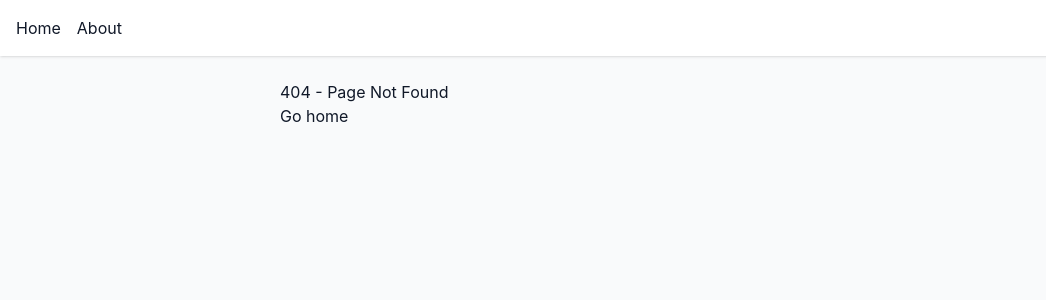
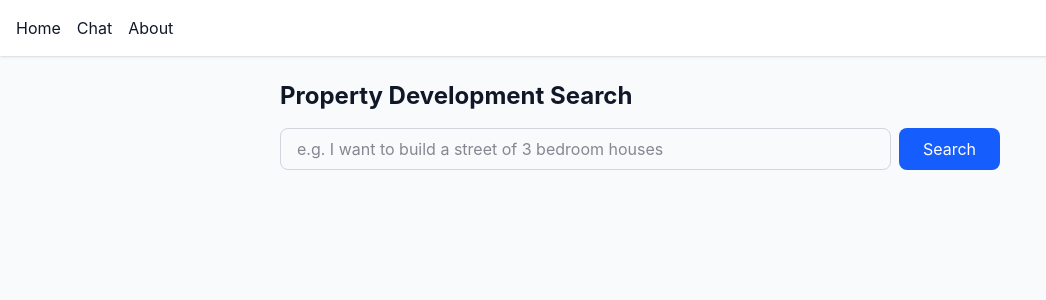
Before and after one commit to enzozbest/hl26-hashbrowns, a React (Vite) app in the folder ts/: page /chat in a window 1280 px wide. Before the commit this address had no page. Shown: the top 300 px of the page, without its empty margins (0-1046 px from the left). Built offline with nearby package versions, Linux system fonts and the light colour scheme.

Commit message:
Add client and more pages

```diff
--- a/ts/src/App.tsx
+++ b/ts/src/App.tsx
@@ -5,6 +5,7 @@ export default function App() {
     <div className="min-h-screen bg-gray-50 text-gray-900 dark:bg-gray-900 dark:text-gray-100">
       <nav className="flex gap-4 p-4 bg-white shadow dark:bg-gray-800">
         <Link to="/" className="hover:text-blue-500">Home</Link>
+        <Link to="/chat" className="hover:text-blue-500">Chat</Link>
         <Link to="/about" className="hover:text-blue-500">About</Link>
       </nav>
       <main className="max-w-3xl mx-auto p-6">
--- /dev/null
+++ b/ts/src/api/client.ts
@@ -0,0 +1,26 @@
+const BASE_URL = 'http://localhost:8000'
+
+export interface Location {
+  name: string
+  region: string
+  planningPermissionChance: number
+}
+
+export interface QueryResponse {
+  locations: Location[]
+  summary: string
+}
+
+export async function submitQuery(message: string): Promise<QueryResponse> {
+  const res = await fetch(`${BASE_URL}/query`, {
+    method: 'POST',
+    headers: { 'Content-Type': 'application/json' },
+    body: JSON.stringify({ message }),
+  })
+
+  if (!res.ok) {
+    throw new Error(`API error: ${res.status}`)
+  }
+
+  return res.json()
+}
--- a/ts/src/main.tsx
+++ b/ts/src/main.tsx
@@ -5,6 +5,8 @@ import './index.css'
 import App from './App.tsx'
 import Home from './pages/Home.tsx'
 import About from './pages/About.tsx'
+import Chat from './pages/Chat.tsx'
+import Map from './pages/Map.tsx'
 import NotFound from './pages/NotFound.tsx'
 
 const router = createBrowserRouter([
@@ -13,6 +15,8 @@ const router = createBrowserRouter([
     element: <App />,
     children: [
       { index: true, element: <Home /> },
+      { path: 'chat', element: <Chat /> },
+      { path: 'map', element: <Map /> },
       { path: 'about', element: <About /> },
       { path: '*', element: <NotFound /> },
     ],
--- /dev/null
+++ b/ts/src/pages/Chat.tsx
@@ -0,0 +1,53 @@
+import { useState } from 'react'
+import { useNavigate } from 'react-router-dom'
+import { submitQuery } from '../api/client'
+
+export default function Chat() {
+  const [input, setInput] = useState('')
+  const [loading, setLoading] = useState(false)
+  const [error, setError] = useState<string | null>(null)
+  const navigate = useNavigate()
+
+  async function handleSubmit(e: React.FormEvent) {
+    e.preventDefault()
+    if (!input.trim()) return
+
+    setLoading(true)
+    setError(null)
+
+    try {
+      const data = await submitQuery(input.trim())
+      navigate('/map', { state: { query: input.trim(), result: data } })
+    } catch (err) {
+      setError(err instanceof Error ? err.message : 'Something went wrong')
+      setLoading(false)
+    }
+  }
+
+  return (
+    <div>
+      <h2 className="text-2xl font-bold mb-4">Property Development Search</h2>
+
+      <form onSubmit={handleSubmit} className="flex gap-2 mb-6">
+        <input
+          type="text"
+          value={input}
+          onChange={(e) => setInput(e.target.value)}
+          placeholder="e.g. I want to build a street of 3 bedroom houses"
+          className="flex-1 rounded-lg border border-gray-300 px-4 py-2 dark:border-gray-600 dark:bg-gray-800"
+        />
+        <button
+          type="submit"
+          disabled={loading}
+          className="rounded-lg bg-blue-600 px-6 py-2 text-white hover:bg-blue-700 disabled:opacity-50"
+        >
+          {loading ? 'Searching...' : 'Search'}
+        </button>
+      </form>
+
+      {error && (
+        <p className="text-red-500 mb-4">{error}</p>
+      )}
+    </div>
+  )
+}
--- /dev/null
+++ b/ts/src/pages/Map.tsx
@@ -0,0 +1,23 @@
+import { useLocation, Navigate } from 'react-router-dom'
+import type { QueryResponse } from '../api/client'
+
+interface MapState {
+  query: string
+  result: QueryResponse
+}
+
+export default function Map() {
+  const { state } = useLocation() as { state: MapState | null }
+
+  if (!state) {
+    return <Navigate to="/chat" replace />
+  }
+
+  return (
+    <div>
+      <h2 className="text-2xl font-bold mb-4">Results</h2>
+      <p className="text-gray-500 dark:text-gray-400 mb-4">Query: {state.query}</p>
+      {/* TODO: implement map and results display */}
+    </div>
+  )
+}
```
